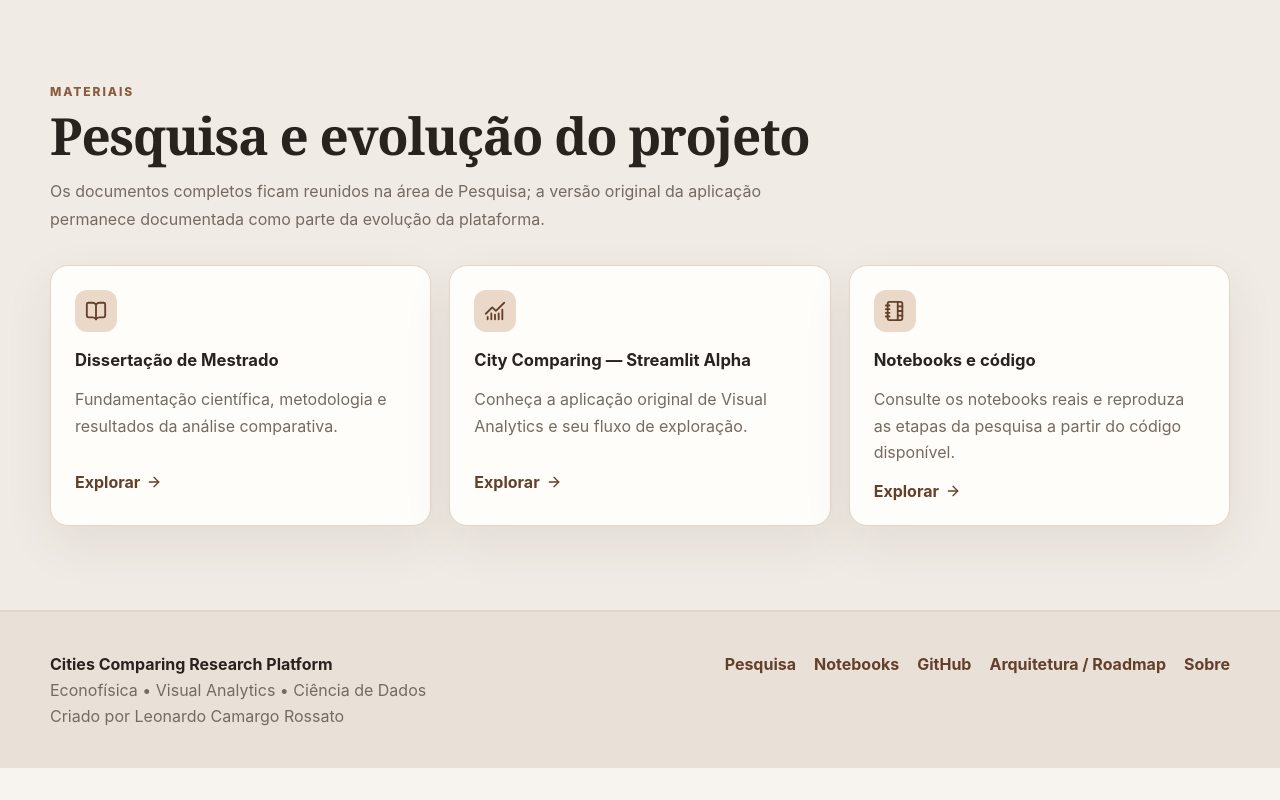
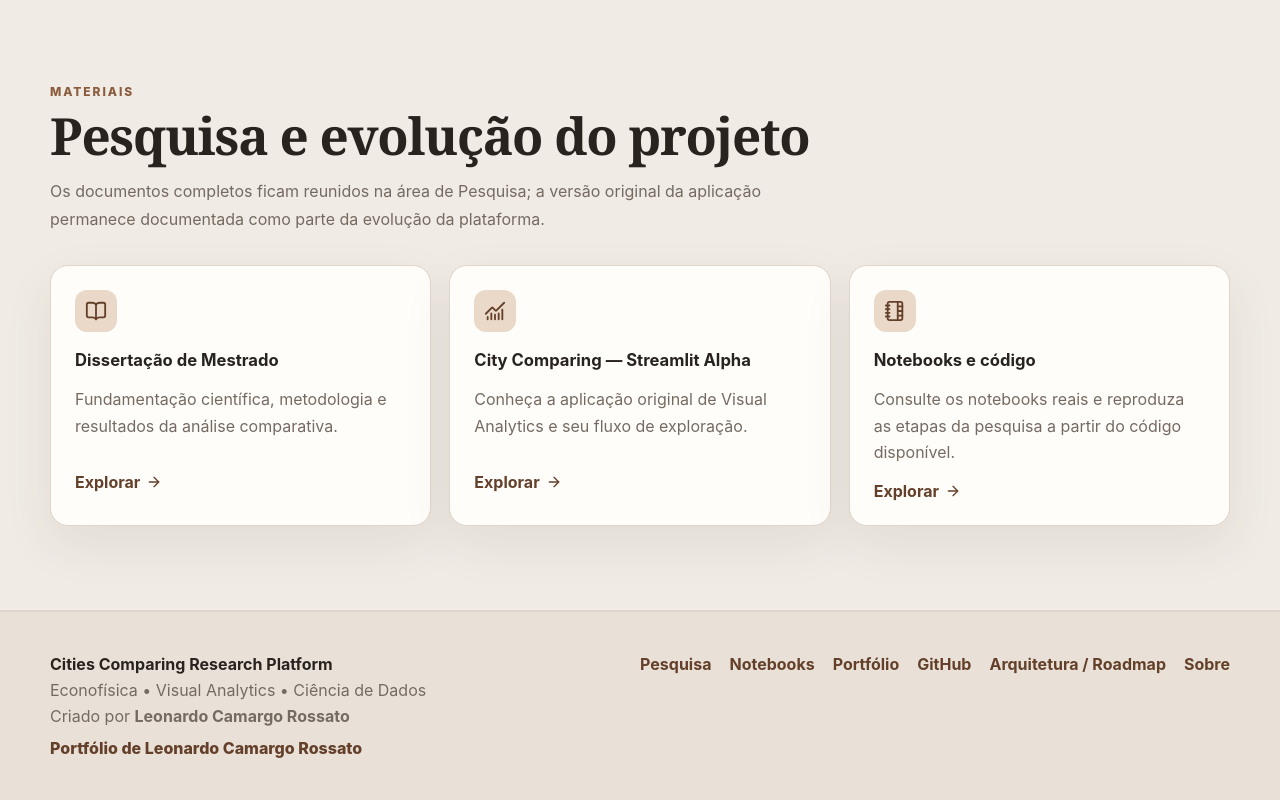
Before and after one commit to LeonardoCamargoRossato/CitiesComparing_ResearchPlatform, a React (Vite) app: page / in a window 1280 px wide. Shown: the part 4097-4897 px from the top of the page. Before the commit the page ends 4865 px from the top, so only its background shows below. Built offline with nearby package versions, Linux system fonts and the light colour scheme.

Commit message:
Add city branding and scientific visual details

```diff
--- a/index.html
+++ b/index.html
@@ -4,6 +4,7 @@
     <meta charset="UTF-8" />
     <meta name="viewport" content="width=device-width, initial-scale=1.0" />
     <meta name="description" content="Cities Comparing Research Platform — Econofísica, Visual Analytics e Ciência de Dados." />
+    <link rel="icon" type="image/png" href="./cities-comparing-icon.png" />
     <title>Cities Comparing Research Platform</title>
   </head>
   <body>
--- a/src/components/Footer.jsx
+++ b/src/components/Footer.jsx
@@ -7,11 +7,13 @@ export default function Footer() {
         <div>
           <strong>Cities Comparing Research Platform</strong>
           <p>Econofísica • Visual Analytics • Ciência de Dados</p>
-          <p>Criado por Leonardo Camargo Rossato</p>
+          <p>Criado por <strong>Leonardo Camargo Rossato</strong></p>
+          <a className="footer__portfolio" href="https://leonardocamargorossato.github.io/LCR-SolutionsArchitecture-IA-Quantum/#/" target="_blank" rel="noreferrer">Portfólio de Leonardo Camargo Rossato</a>
         </div>
         <div className="footer__links">
           <Link to="/research">Pesquisa</Link>
           <Link to="/notebooks">Notebooks</Link>
+          <a href="https://leonardocamargorossato.github.io/LCR-SolutionsArchitecture-IA-Quantum/#/" target="_blank" rel="noreferrer">Portfólio</a>
           <a href="https://github.com/LeonardoCamargoRossato/CitiesComparing_ResearchPlatform" target="_blank" rel="noreferrer">GitHub</a>
           <Link to="/engine">Arquitetura / Roadmap</Link>
           <Link to="/about">Sobre</Link>
--- a/src/styles/global.css
+++ b/src/styles/global.css
@@ -19,6 +19,41 @@
 * { box-sizing: border-box; }
 html { scroll-behavior: smooth; }
 body { margin: 0; min-width: 320px; min-height: 100vh; background: var(--bg); }
+body::before {
+  content: '';
+  position: fixed;
+  inset: 74px 0 0;
+  z-index: 0;
+  pointer-events: none;
+  opacity: .2;
+  background-image:
+    linear-gradient(rgba(138,91,60,.09) 1px, transparent 1px),
+    linear-gradient(90deg, rgba(138,91,60,.09) 1px, transparent 1px),
+    radial-gradient(circle at 8% 24%, rgba(100,64,42,.55) 0 2px, transparent 3px),
+    radial-gradient(circle at 14% 18%, rgba(100,64,42,.48) 0 2px, transparent 3px),
+    radial-gradient(circle at 20% 29%, rgba(100,64,42,.42) 0 2px, transparent 3px),
+    radial-gradient(circle at 78% 68%, rgba(100,64,42,.5) 0 2px, transparent 3px),
+    radial-gradient(circle at 84% 59%, rgba(100,64,42,.45) 0 2px, transparent 3px),
+    radial-gradient(circle at 91% 73%, rgba(100,64,42,.4) 0 2px, transparent 3px);
+  background-size: 72px 72px, 72px 72px, auto, auto, auto, auto, auto, auto;
+  mask-image: linear-gradient(to bottom, transparent, #000 16%, #000 84%, transparent);
+}
+body::after {
+  content: 'y ∝ xᵅ    log y = α log x + c\A\AΣᵢ (xᵢ − x̄)²    G = (V, E)\A\Ar = cov(X,Y) / σₓσᵧ';
+  position: fixed;
+  top: 24%;
+  right: 2.5vw;
+  z-index: 0;
+  pointer-events: none;
+  white-space: pre;
+  color: rgba(100,64,42,.09);
+  font-family: Georgia, 'Times New Roman', serif;
+  font-size: clamp(.82rem, 1.1vw, 1.15rem);
+  font-style: italic;
+  line-height: 1.55;
+  text-align: right;
+}
+.app-shell { position: relative; z-index: 1; }
 a { color: inherit; }
 button, a { -webkit-tap-highlight-color: transparent; }
 button { font: inherit; }
@@ -160,6 +195,8 @@ code { font-family: "SFMono-Regular", Consolas, monospace; }
 .footer p { margin: 6px 0 0; color: var(--muted); }
 .footer__links { display: flex; gap: 18px; flex-wrap: wrap; align-items: flex-start; }
 .footer__links a { color: var(--accent-strong); font-weight: 700; text-decoration: none; }
+.footer__portfolio { display: inline-flex; margin-top: 12px; color: var(--accent-strong); font-weight: 800; text-decoration: none; }
+.footer__portfolio:hover, .footer__links a:hover { text-decoration: underline; }
 
 @media (max-width: 1020px) {
   .page-hero__content:has(.home-hero-aside) { grid-template-columns: 1fr; }
@@ -174,6 +211,8 @@ code { font-family: "SFMono-Regular", Consolas, monospace; }
 }
 
 @media (max-width: 760px) {
+  body::before { opacity: .12; background-size: 52px 52px, 52px 52px, auto, auto, auto, auto, auto, auto; }
+  body::after { display: none; }
   .container { width: min(100% - 24px, 1180px); }
   .section { padding: 58px 0; }
   .page-hero { padding: 64px 0 54px; }
```
Also changed, not shown: public/cities-comparing-icon.png (added).
